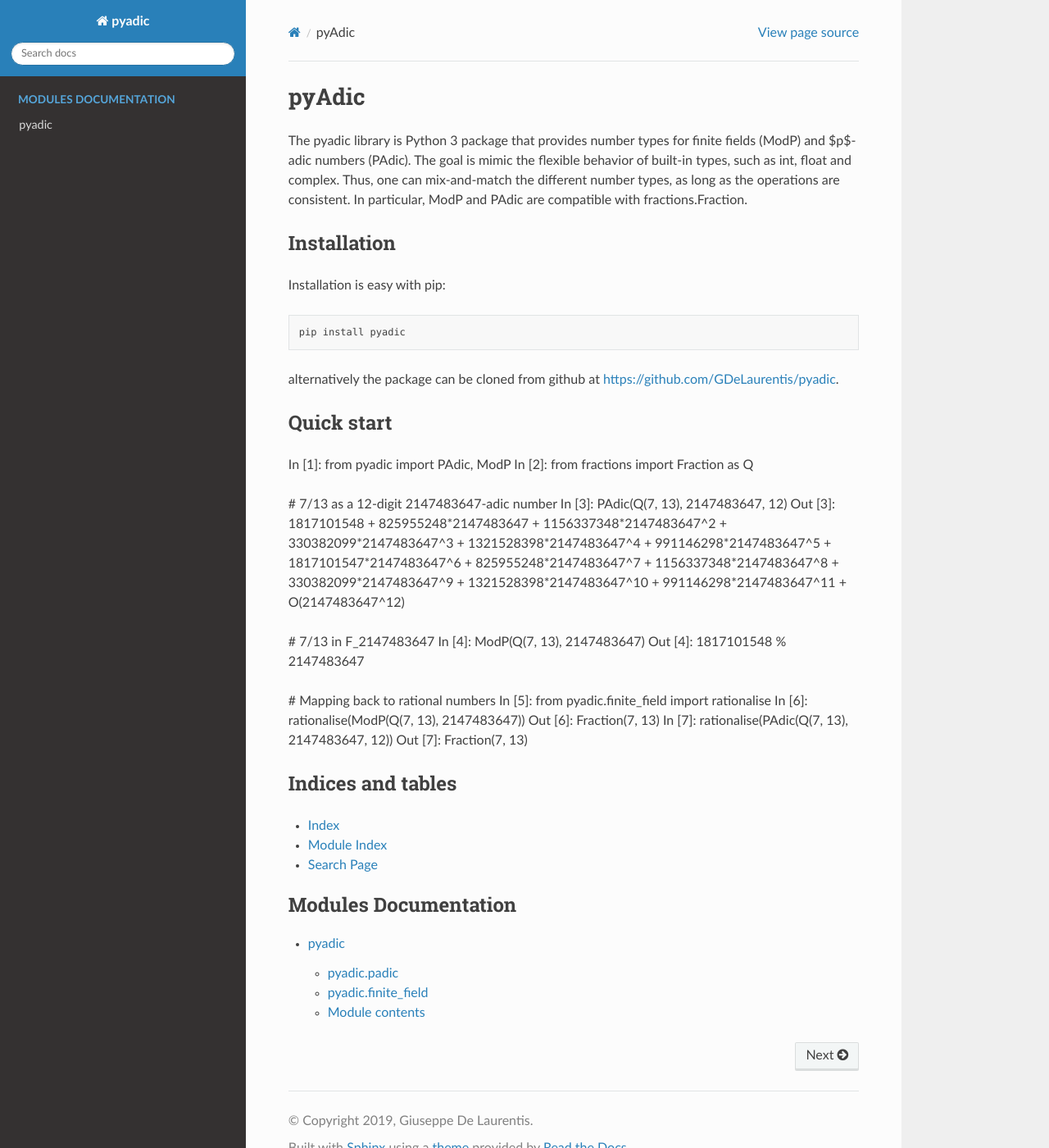
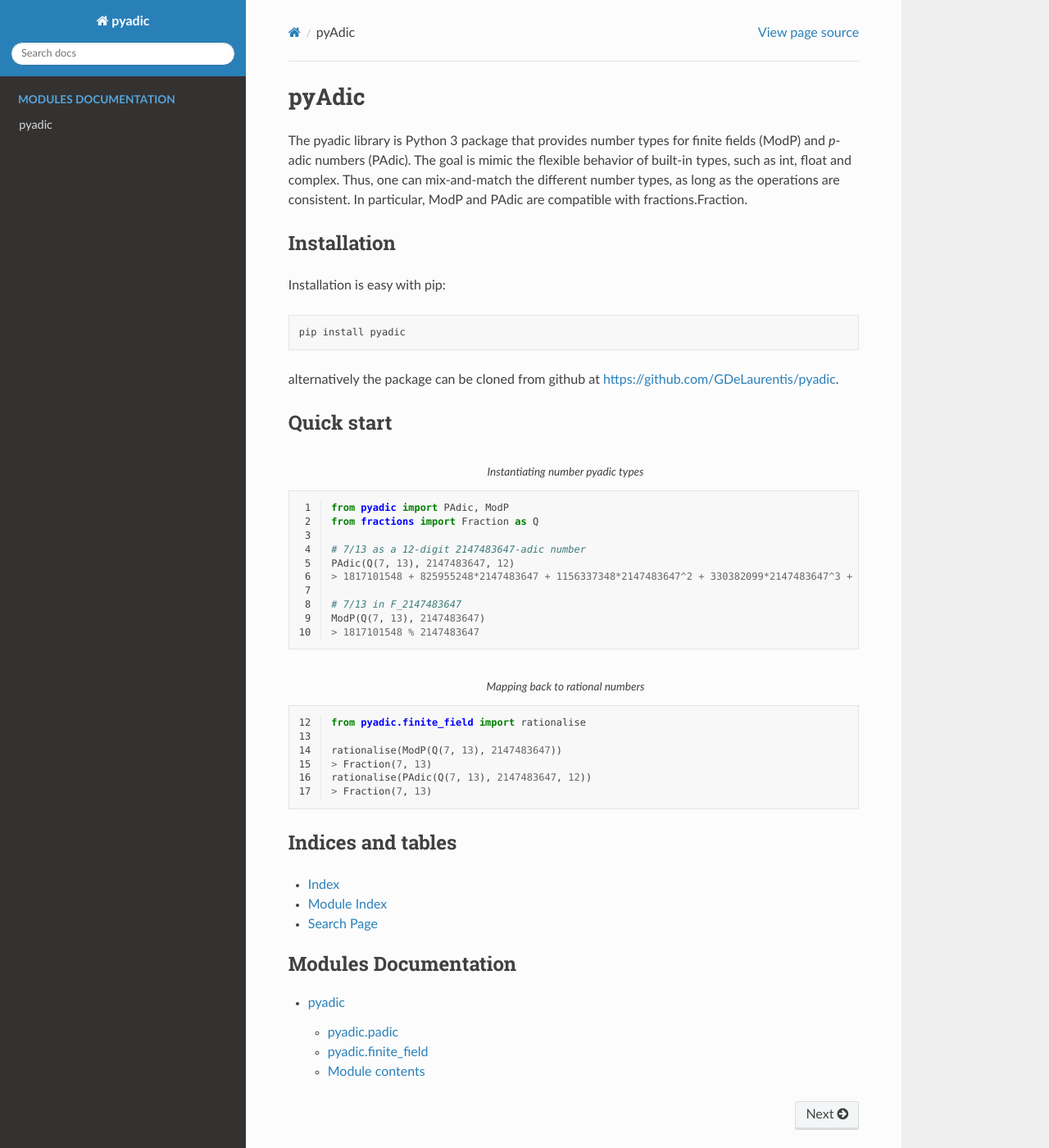
Before and after one commit to GDeLaurentis/pyadic, a Sphinx documentation site: the page built from sphinx/source/index.rst, in a window 1280 px wide and 1400 px high. Shown: the whole window at 82% size. Built offline with Sphinx 7.4.7 and the Read the Docs theme 2.0.0, drawn with Linux system fonts in a browser that asks for light colours.

Commit message:
Fixing sphinx documentation.

```diff
--- a/sphinx/source/index.rst
+++ b/sphinx/source/index.rst
@@ -10,7 +10,7 @@
    :maxdepth: 2
    :caption: Contents:
 
-The pyadic library is Python 3 package that provides number types for finite fields (ModP) and $p$-adic numbers (PAdic).
+The pyadic library is Python 3 package that provides number types for finite fields (ModP) and *p*-adic numbers (PAdic).
 The goal is mimic the flexible behavior of built-in types, such as int, float and complex.
 Thus, one can mix-and-match the different number types, as long as the operations are consistent.
 In particular, ModP and PAdic are compatible with fractions.Fraction.
@@ -29,23 +29,34 @@
 Quick start
 -----------
 
-In [1]: from pyadic import PAdic, ModP
-In [2]: from fractions import Fraction as Q
+.. code-block:: python
+   :caption: Instantiating number pyadic types
+   :linenos:
 
-# 7/13 as a 12-digit 2147483647-adic number
-In [3]: PAdic(Q(7, 13), 2147483647, 12)
-Out [3]: 1817101548 + 825955248*2147483647 + 1156337348*2147483647^2 + 330382099*2147483647^3 + 1321528398*2147483647^4 + 991146298*2147483647^5 + 1817101547*2147483647^6 + 825955248*2147483647^7 + 1156337348*2147483647^8 + 330382099*2147483647^9 + 1321528398*2147483647^10 + 991146298*2147483647^11 + O(2147483647^12)
+   from pyadic import PAdic, ModP
+   from fractions import Fraction as Q
 
-# 7/13 in F_2147483647
-In [4]: ModP(Q(7, 13), 2147483647)
-Out [4]: 1817101548 % 2147483647
+   # 7/13 as a 12-digit 2147483647-adic number
+   PAdic(Q(7, 13), 2147483647, 12)
+   > 1817101548 + 825955248*2147483647 + 1156337348*2147483647^2 + 330382099*2147483647^3 + 1321528398*2147483647^4 + 991146298*2147483647^5 + 1817101547*2147483647^6 + 825955248*2147483647^7 + 1156337348*2147483647^8 + 330382099*2147483647^9 + 1321528398*2147483647^10 + 991146298*2147483647^11 + O(2147483647^12)
 
-# Mapping back to rational numbers
-In [5]: from pyadic.finite_field import rationalise
-In [6]: rationalise(ModP(Q(7, 13), 2147483647))
-Out [6]: Fraction(7, 13)
-In [7]: rationalise(PAdic(Q(7, 13), 2147483647, 12))
-Out [7]: Fraction(7, 13)
+   # 7/13 in F_2147483647
+   ModP(Q(7, 13), 2147483647)
+   > 1817101548 % 2147483647
+
+
+.. code-block:: python
+   :caption: Mapping back to rational numbers
+   :linenos:
+   :lineno-start: 12
+
+   from pyadic.finite_field import rationalise
+
+   rationalise(ModP(Q(7, 13), 2147483647))
+   > Fraction(7, 13)
+   rationalise(PAdic(Q(7, 13), 2147483647, 12))
+   > Fraction(7, 13)
+
 
 Indices and tables
 ------------------
```
